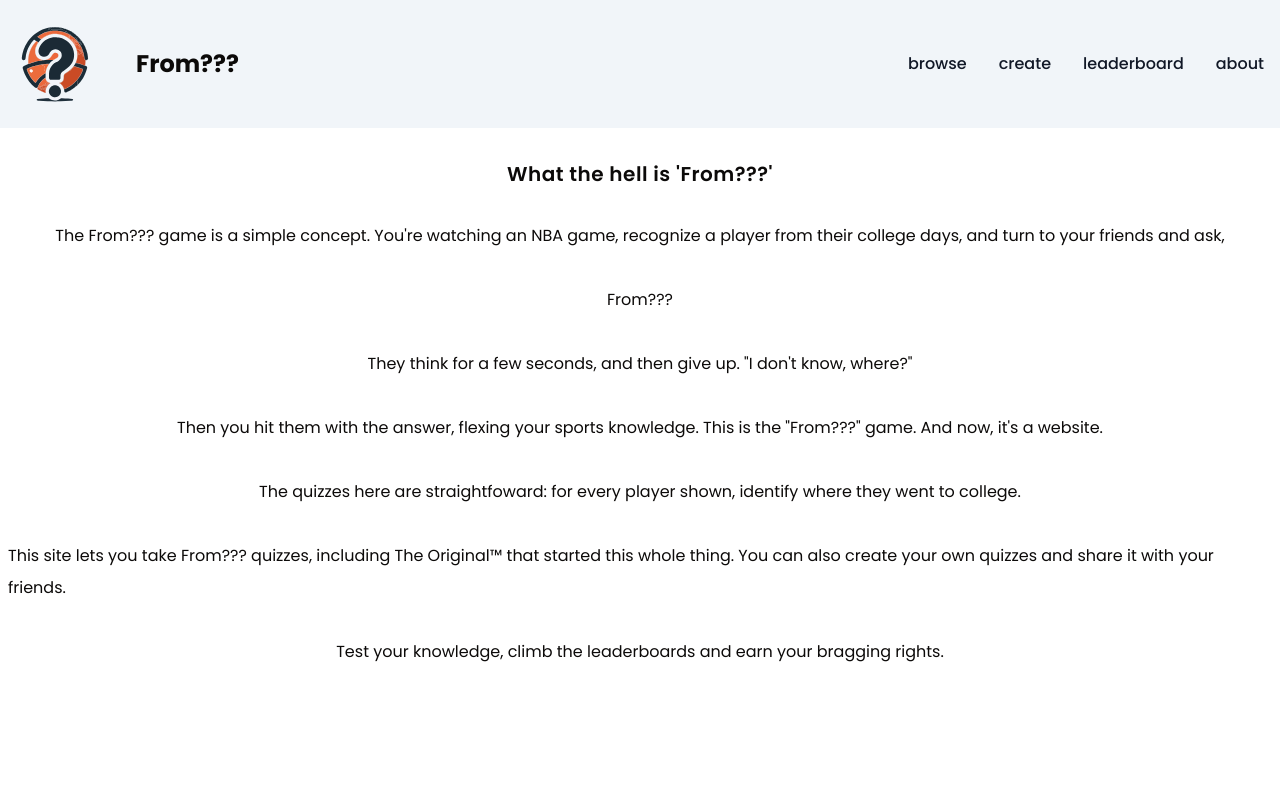
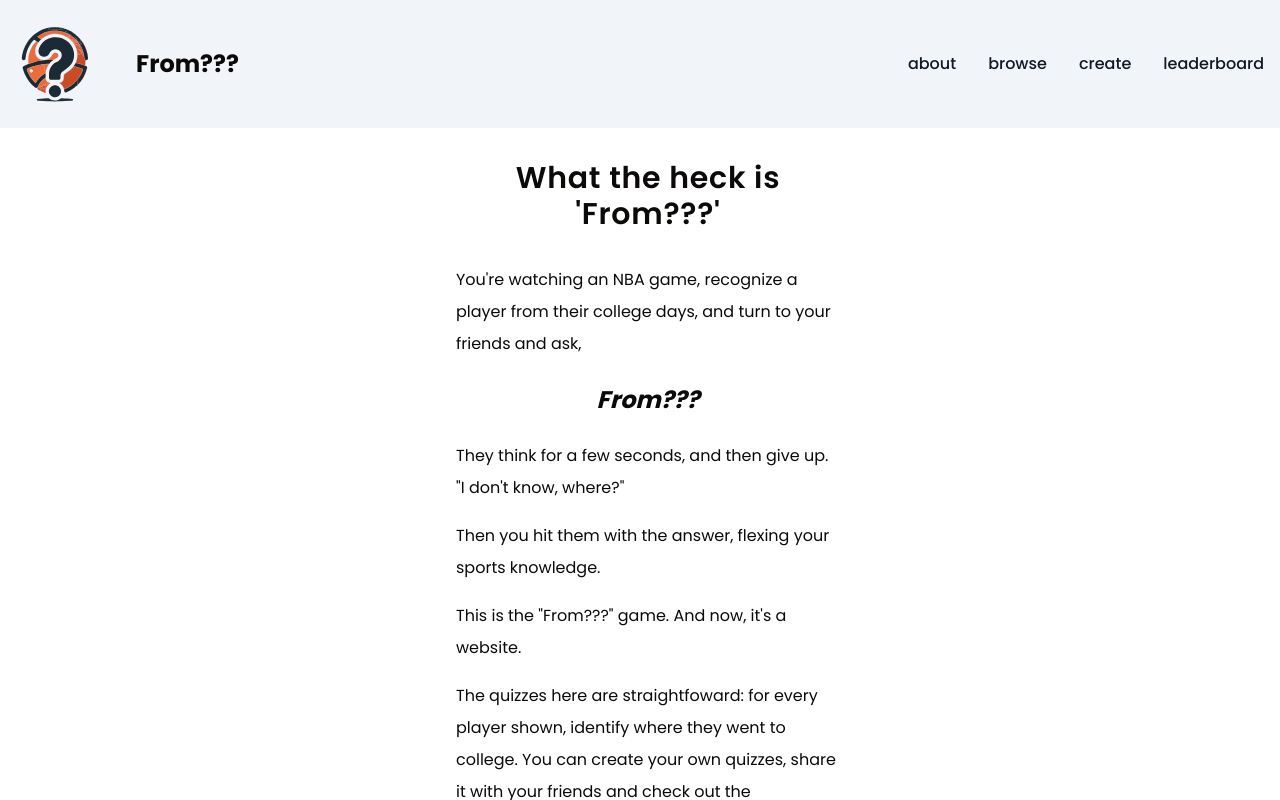
Before and after one commit to etnichols/frommm, a Next.js app: page /about in a window 1280 px wide. Built offline with nearby package versions, Linux system fonts and the light colour scheme.

Commit message:
introduce reducer for quiz state mgmt

```diff
--- a/src/app/about/page.tsx
+++ b/src/app/about/page.tsx
@@ -2,25 +2,34 @@
 
 export default function Home() {
   const paragraphs = [
-    `The From??? game is a simple concept. You're watching an NBA game, recognize a player from their college days, and turn to your friends and ask,`,
-    `From???`,
-    `They think for a few seconds, and then give up. "I don't know, where?"`,
-    `Then you hit them with the answer, flexing your sports knowledge. This is the "From???" game. And now, it's a website.`,
-    `The quizzes here are straightfoward: for every player shown, identify where they went to college.`,
-    `This site lets you take From??? quizzes, including The Original™ that started this whole thing. You can also create your own quizzes and share it with your friends.`,
-    `Test your knowledge, climb the leaderboards and earn your bragging rights.`,
+    [
+      `You're watching an NBA game, recognize a player from their college days, and turn to your friends and ask,`,
+    ],
+    [`From???`, 'text-2xl font-bold italic text-center'],
+    [`They think for a few seconds, and then give up. "I don't know, where?"`],
+    [`Then you hit them with the answer, flexing your sports knowledge.`],
+    [`This is the "From???" game. And now, it's a website.`],
+    [
+      `The quizzes here are straightfoward: for every player shown, identify where they went to college. You can create your own quizzes, share it with your friends and check out the leaderboards to see who's the best.`,
+    ],
+    [`Don't know where to start? Check out The Original™ quiz that started this whole thing.`],
+    [`Have fun and happy From????ing!`],
   ]
 
   return (
-    <div className="flex flex-col gap-8 items-center lg:min-h-72">
-      <h1 className="flex text-xl text-center mx-8 font-semibold tracking-wide">
-        What the hell is 'From???'
-      </h1>
-      {paragraphs.map((item, index) => (
-        <p key={index} className="leading-loose">
-          {item}
-        </p>
-      ))}
+    <div className="flex flex-col gap-8 md:items-center w-full">
+      <div className="flex flex-col md:max-w-96 gap-y-8">
+        <h1 className="flex text-xl md:text-3xl text-center mx-8 font-semibold tracking-wide">
+          {`What the heck is 'From???'`}
+        </h1>
+        <div className="flex flex-col md:max-w-96 gap-y-4">
+          {paragraphs.map(([item, classes], index) => (
+            <p key={index} className={`leading-loose ${classes || ''}`}>
+              {item}
+            </p>
+          ))}
+        </div>
+      </div>
     </div>
   )
 }
--- a/src/app/api/quiz/[slug]/route.ts
+++ b/src/app/api/quiz/[slug]/route.ts
@@ -4,7 +4,7 @@ import mongoose from 'mongoose'
 export async function GET(request: Request, { params }: { params: { slug: string } }) {
   await mongoose.connect(process.env.MONGO_DB_URI!)
 
-  const quiz = await Quiz.findOne({ _id: '65dc0cbe2e0c821efa6ef0b8' }).lean().exec()
+  const quiz = await Quiz.findOne({ slug: params.slug }).lean().exec()
 
   if (!quiz) {
     console.log('Quiz not found')
--- a/src/app/layout.tsx
+++ b/src/app/layout.tsx
@@ -26,7 +26,7 @@ export default function RootLayout({
       <body className={poppins.className}>
         <div className="flex flex-col h-screen">
           <NavBar />
-          <main className="mt-32 pt-8 flex-1 overflow-y-auto mx-2 pb-8">{children}</main>
+          <main className="mt-32 pt-8 flex-1 overflow-y-auto mx-2 pb-8 w-full">{children}</main>
         </div>
       </body>
     </html>
--- a/src/app/quizzes/page.tsx
+++ b/src/app/quizzes/page.tsx
@@ -6,10 +6,10 @@ import { Section } from '@/components/section'
 export default function Home() {
   const quizData = [
     {
-      slug: '65dc0cbe2e0c821efa6ef0b8',
+      slug: 'the-original',
       name: 'The Original ™',
       description:
-        'Thirty questions of increasing difficulty Note: intentionally excludes Big 12 players.',
+        'Thirty questions of increasing difficulty. Note: intentionally excludes Big 12 players.',
     },
     {
       slug: 'old-school',
--- a/src/components/nav-bar.tsx
+++ b/src/components/nav-bar.tsx
@@ -14,17 +14,17 @@ export default function NavBar() {
   const [showNav, setShowNav] = useState(false)
 
   const navItems = [
+    ['about', '/about'],
     ['browse', '/quizzes'],
     ['create', '/create'],
     ['leaderboard', '/leaderboard'],
-    ['about', '/about'],
   ]
 
   useOnClickOutside(ref, () => setShowNav(false))
 
   return (
     <nav ref={ref} className="h-32 fixed left-0 top-0 w-screen z-40">
-      <div className="flex bg-slate-100 max-w-screen-xl flex-wrap items-center justify-between p-4">
+      <div className="flex bg-slate-100 flex-wrap items-center justify-between p-4">
         <a href="/" className="flex place-items-center gap-2 lg:pointer-events-auto lg:p-0">
           <Image
             src="/from_logo.svg"
--- a/src/components/quiz/autocomplete-input.tsx
+++ b/src/components/quiz/autocomplete-input.tsx
@@ -3,8 +3,13 @@ import { useEffect, useState } from 'react'
 import { Input } from '../ui/input'
 import { NCAA_DIV_1_SCHOOLS } from '@/lib/data/ncaa-schools'
 
-function AutoCompleteInput() {
-  const [inputValue, setInputValue] = useState<string>('')
+function AutoCompleteInput({
+  inputValue,
+  setInputValue,
+}: {
+  inputValue: string
+  setInputValue: (value: string) => void
+}) {
   const [suggestions, setSuggestions] = useState<string[]>([])
   const [showSuggestions, setShowSuggestions] = useState<boolean>(false)
 
@@ -21,10 +26,10 @@ function AutoCompleteInput() {
   }, [inputValue])
 
   return (
-    <div className="relative">
+    <div className="relative w-full">
       <Input
         type="text"
-        className="border border-gray-300 p-2"
+        className="flex w-full border border-gray-300 p-2"
         value={inputValue}
         onChange={(e) => setInputValue(e.target.value)}
         onBlur={() => setTimeout(() => setShowSuggestions(false), 100)}
--- a/src/components/quiz/quiz.tsx
+++ b/src/components/quiz/quiz.tsx
@@ -1,52 +1,84 @@
 'use client'
 
+import AutoCompleteInput from './autocomplete-input'
+import { Button } from '../ui/button'
 import Quiz from '@/lib/mongo/schema/quiz'
-import { useState } from 'react'
-import { Button } from '../ui/button'
-import AutoCompleteInput from './autocomplete-input'
+import { useReducer } from 'react'
 
-export default function Quiz({ quiz }: { quiz: Quiz }) {
-  const [index, setIndex] = useState(0)
-  const [answers, setAnswers] = useState<string[]>([])
+// Define action types
+enum QuizAction {
+  SET_ANSWER = 'SET_ANSWER',
+  NEXT_QUESTION = 'NEXT_QUESTION',
+  PREVIOUS_QUESTION = 'PREVIOUS_QUESTION',
+}
+
+interface QuizState {
+  index: number
+  inputValue: string
+  answers: string[]
+}
+
+// Reducer function to manage quiz state
+function quizReducer(state: QuizState, action: { type: QuizAction; payload?: any }) {
+  switch (action.type) {
+    case QuizAction.SET_ANSWER:
+      const updatedAnswers = [...state.answers]
+      updatedAnswers[state.index] = action.payload.answer
+      return { ...state, answers: updatedAnswers }
+    case QuizAction.NEXT_QUESTION:
+      return {
+        ...state,
+        index: state.index + 1,
+      }
+    case QuizAction.PREVIOUS_QUESTION:
+      return {
+        ...state,
+        index: state.index - 1,
+      }
+    default:
+      return state
+  }
+}
+
+export default function QuizComponent({ quiz }: { quiz: Quiz }) {
+  const [state, dispatch] = useReducer(quizReducer, {
+    index: 0,
+    inputValue: '',
+    answers: [],
+  })
 
   const { questions } = quiz
+  const currentAnswer = state.answers[state.index] || ''
 
   return (
     <div className="flex flex-col gap-y-16 items-center justify-center">
-      <div className="text-2xl font-bold text-center">{quiz.title}</div>
-      <div className="flex flex-col gap-y-4 items-center justify-center">
-        <div className="text-xl">{questions[index].playerName}</div>
-        <AutoCompleteInput />
+      <div className="flex text-2xl font-bold text-center">{quiz.title}</div>
+      <div className="flex flex-col gap-y-4 items-center justify-center w-full md:w-96">
+        <div className="flex text-xl">{questions[state.index].name}</div>
+        <AutoCompleteInput
+          inputValue={currentAnswer}
+          setInputValue={(answer) => dispatch({ type: QuizAction.SET_ANSWER, payload: { answer } })}
+        />
       </div>
-      <div className="flex flex-row justify-between">
-        <div className="flex">
+      <div className="flex flex-row justify-between w-full px-8 lg:max-w-96">
         <Button
-            onClick={() => {
-              if (answers.length === questions[index].correctAnswers.length) {
-                setIndex((index) => index + 1)
-                setAnswers([])
-              }
-            }}
-            className="min-w-24 flex items-center justify-center rounded-lg p-2 text-sm hover:bg-gray-100 focus:outline-none focus:ring-2 focus:ring-gray-200 dark:text-gray-400 dark:hover:bg-gray-700 dark:focus:ring-gray-600"
+          disabled={state.index === 0}
+          onClick={() => dispatch({ type: QuizAction.PREVIOUS_QUESTION })}
+          className="min-w-24 flex items-center justify-center rounded-lg p-2 text-sm focus:outline-none focus:ring-2 focus:ring-gray-200 dark:text-gray-400 dark:hover:bg-gray-700 dark:focus:ring-gray-600"
         >
           <LeftArrow />
           <div className="pl-2">Previous</div>
         </Button>
-        </div>
-        <div className="flex">
         <Button
+          disabled={state.index === questions.length - 1}
           onClick={() => {
-              if (answers.length === questions[index].correctAnswers.length) {
-                setIndex((index) => index + 1)
-                setAnswers([])
-              }
+            dispatch({ type: QuizAction.NEXT_QUESTION })
           }}
-            className="min-w-24 flex items-center justify-center rounded-lg p-2 text-sm hover:bg-gray-100 focus:outline-none focus:ring-2 focus:ring-gray-200 dark:text-gray-400 dark:hover:bg-gray-700 dark:focus:ring-gray-600"
+          className="min-w-24 flex items-center justify-center rounded-lg p-2 text-sm focus:outline-none focus:ring-2 focus:ring-gray-200 dark:text-gray-400 dark:hover:bg-gray-700 dark:focus:ring-gray-600"
         >
           <div className="pr-2">Next</div>
           <RightArrow />
         </Button>
-        </div>
       </div>
     </div>
   )
--- a/src/components/section.tsx
+++ b/src/components/section.tsx
@@ -8,10 +8,13 @@ export function Section({
   children: React.ReactNode
 }) {
   return (
-    <div className="flex flex-col gap-8 items-center min-h-screen lg:min-h-72">
-      {withImage && <div className="placeholder-image w-full h-48 bg-slate-900"></div>}
-      <h1 className="flex text-2xl text-center font-semibold tracking-wide">{headline}</h1>
-      {children}
+    <div className="flex flex-col gap-8 md:items-center w-full">
+      <div className="flex flex-col justify-center items-center md:max-w-96 gap-y-8">
+        <h1 className="flex text-xl md:text-3xl text-center mx-8 font-semibold tracking-wide">
+          {headline}
+        </h1>
+        <div className="flex flex-col md:max-w-96 gap-y-4">{children}</div>
+      </div>
     </div>
   )
 }
--- a/src/components/ui/input.tsx
+++ b/src/components/ui/input.tsx
@@ -10,7 +10,7 @@ const Input = React.forwardRef<HTMLInputElement, InputProps>(
       <input
         type={type}
         className={cn(
-          'flex h-10 min-w-full rounded-md border border-input bg-background px-3 py-2 text-sm ring-offset-background file:border-0 file:bg-transparent file:text-sm file:font-medium placeholder:text-muted-foreground focus-visible:outline-none focus-visible:ring-2 focus-visible:ring-ring focus-visible:ring-offset-2 disabled:cursor-not-allowed disabled:opacity-50',
+          'flex h-10 rounded-md border border-input bg-background px-3 py-2 text-sm ring-offset-background file:border-0 file:bg-transparent file:text-sm file:font-medium placeholder:text-muted-foreground focus-visible:outline-none focus-visible:ring-2 focus-visible:ring-ring focus-visible:ring-offset-2 disabled:cursor-not-allowed disabled:opacity-50',
           className,
         )}
         ref={ref}
--- a/src/lib/data/ncaa-schools.ts
+++ b/src/lib/data/ncaa-schools.ts
@@ -110,7 +110,7 @@ export const NCAA_DIV_1_SCHOOLS = [
   'Lipscomb University',
   'Long Island University',
   'Longwood University',
-  'Louisiana State University and Agricultural and Mechanical College',
+  'Louisiana State University',
   'Louisiana Tech University',
   'Loyola Marymount University',
   'Loyola University Chicago',
@@ -177,7 +177,7 @@ export const NCAA_DIV_1_SCHOOLS = [
   "Saint Peter's University",
   'Sam Houston State University',
   'Samford University',
-  'San Diego State University',
+  'San Diego State University (SDSU)',
   'San Jose State University',
   'Santa Clara University',
   'Seattle University',
@@ -214,7 +214,7 @@ export const NCAA_DIV_1_SCHOOLS = [
   'The George Washington University',
   'The Ohio State University',
   'The Ohio University',
-  'The Pennsylvania State University',
+  'The Pennsylvania State University (Penn State)',
   'The University of Akron',
   'The University of Alabama',
   'The University of Mississippi',
@@ -238,9 +238,7 @@ export const NCAA_DIV_1_SCHOOLS = [
   'University of Alabama at Birmingham',
   'University of Arizona',
   'University of Arkansas',
-  'University of Arkansas at Little Rock',
-  'University of Arkansas at Pine Bluff',
-  'University of California, Berkeley',
+  'University of California, Berkeley (Cal)',
   'University of California, Davis',
   'University of California, Irvine',
   'University of California, Los Angeles',
@@ -250,7 +248,7 @@ export const NCAA_DIV_1_SCHOOLS = [
   'University of Central Florida',
   'University of Cincinnati',
   'University of Colorado Boulder',
-  'University of Connecticut',
+  'University of Connecticut (UConn)',
   'University of Dayton',
   'University of Delaware',
   'University of Denver',
@@ -269,9 +267,7 @@ export const NCAA_DIV_1_SCHOOLS = [
   'University of Louisiana at Monroe',
   'University of Louisville',
   'University of Maine',
-  'University of Maryland, Baltimore County',
-  'University of Maryland, College Park',
-  'University of Maryland Eastern Shore',
+  'University of Maryland',
   'University of Massachusetts Amherst',
   'University of Massachusetts Lowell',
   'University of Memphis',
@@ -288,11 +284,7 @@ export const NCAA_DIV_1_SCHOOLS = [
   'University of New Hampshire',
   'University of New Orleans',
   'University of North Alabama',
-  'University of North Carolina at Asheville',
-  'University of North Carolina at Chapel Hill',
-  'University of North Carolina at Charlotte',
-  'University of North Carolina at Greensboro',
-  'University of North Carolina at Wilmington',
+  'University of North Carolina (UNC)',
   'University of North Dakota',
   'University of Northern Colorado',
   'University of Northern Iowa',
@@ -302,7 +294,7 @@ export const NCAA_DIV_1_SCHOOLS = [
   'University of Oklahoma',
   'University of Oregon',
   'University of Pennsylvania',
-  'University of Pittsburgh',
+  'University of Pittsburgh (Pitt)',
   'University of Portland',
   'University of Rhode Island',
   'University of Richmond',
@@ -390,7 +382,7 @@ export const NCAA_DIV_1_SCHOOLS = [
   'California Institute of Technology',
   'California Lutheran University',
   'California State University, East Bay',
-  'California State University, Los Angeles',
+  'California State University, Los Angeles (UCLA)',
   'California State University, Monterey Bay',
   'Carson–Newman University',
   'Carthage College',
--- a/src/lib/mongo/schema/quiz.ts
+++ b/src/lib/mongo/schema/quiz.ts
@@ -11,8 +11,8 @@ const quizSchema = new mongoose.Schema({
   updatedAt: Date,
   questions: [
     {
-      playerName: String,
-      correctAnswers: [String],
+      name: String,
+      college: String,
     },
   ],
 })
```
Lines whose indentation alone changed are shown as unchanged.
